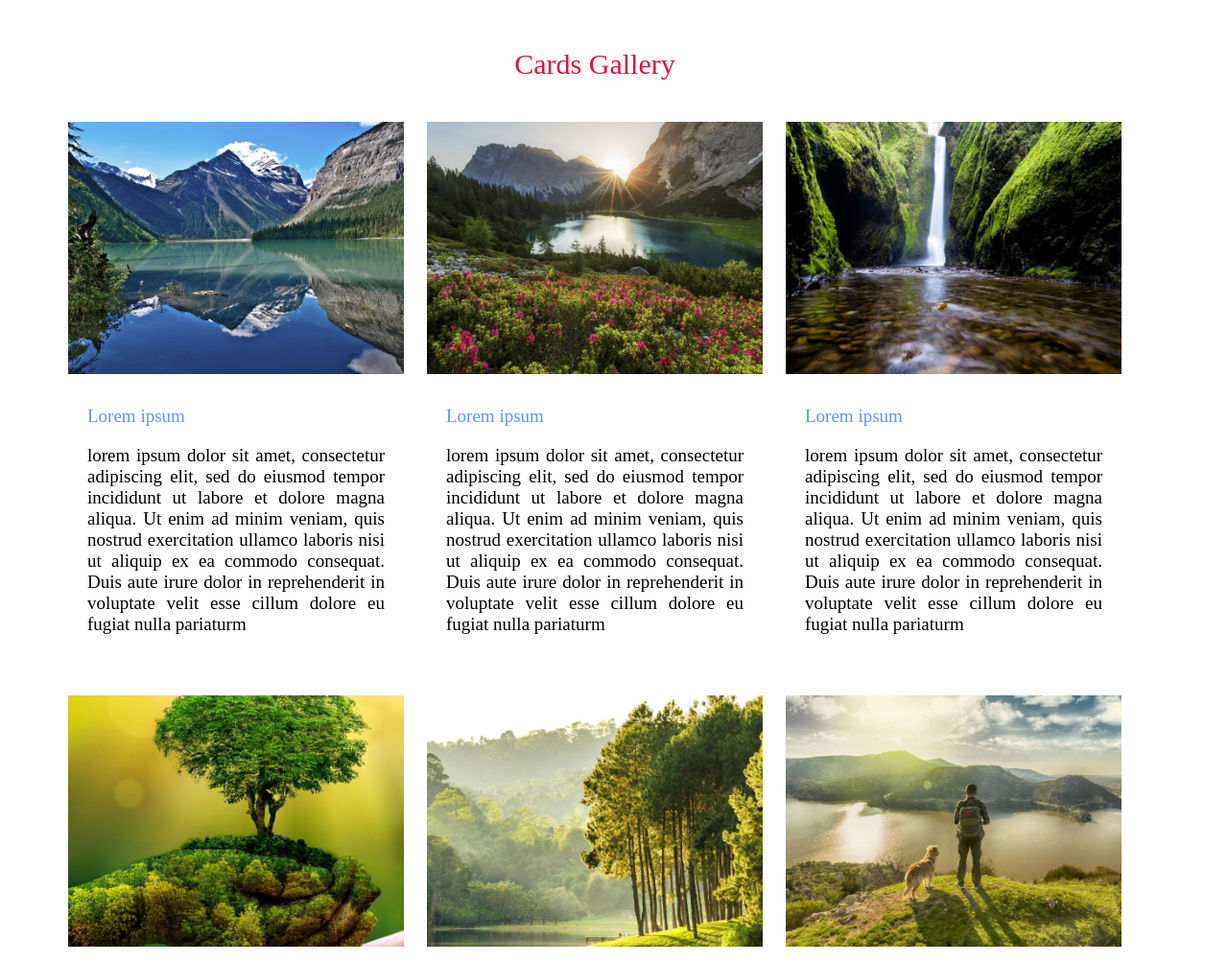
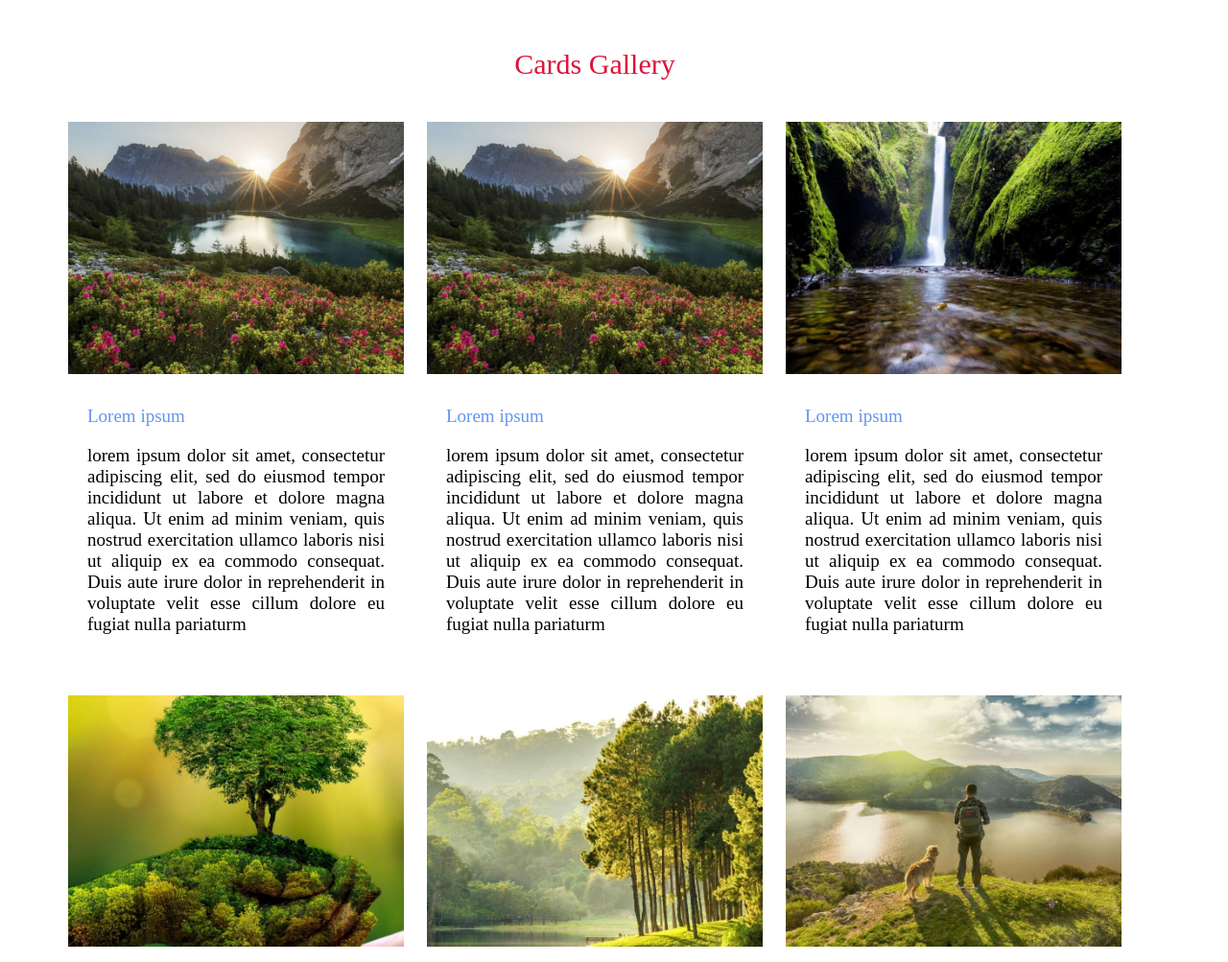
Before and after one commit to zriham/Repo06-07, a plain HTML site: page ex01/src/index.html in a window 1280 px wide. Shown: the top 1003 px of the page at 96% size. Drawn offline with Linux system fonts and the light colour scheme.

Commit message:
Promjenuo način prikazivanja slika

```diff
--- a/ex01/src/index.html
+++ b/ex01/src/index.html
@@ -12,7 +12,7 @@
     <table>
         <caption>Cards Gallery</caption>
         <tr>
-        <td><a href="../photos/image1.jpg"><img src="../photos/image1.jpg" alt="Image not found"></a>
+            <td><a href="../photos/image2.jpg"><img src="../photos/image2.jpg" alt="Image not found"></a>
             <div class="title1"><p>Lorem ipsum</p></div>
         <p>lorem ipsum dolor sit amet, consectetur adipiscing elit,
             sed do eiusmod tempor incididunt ut labore et dolore magna aliqua.
```
